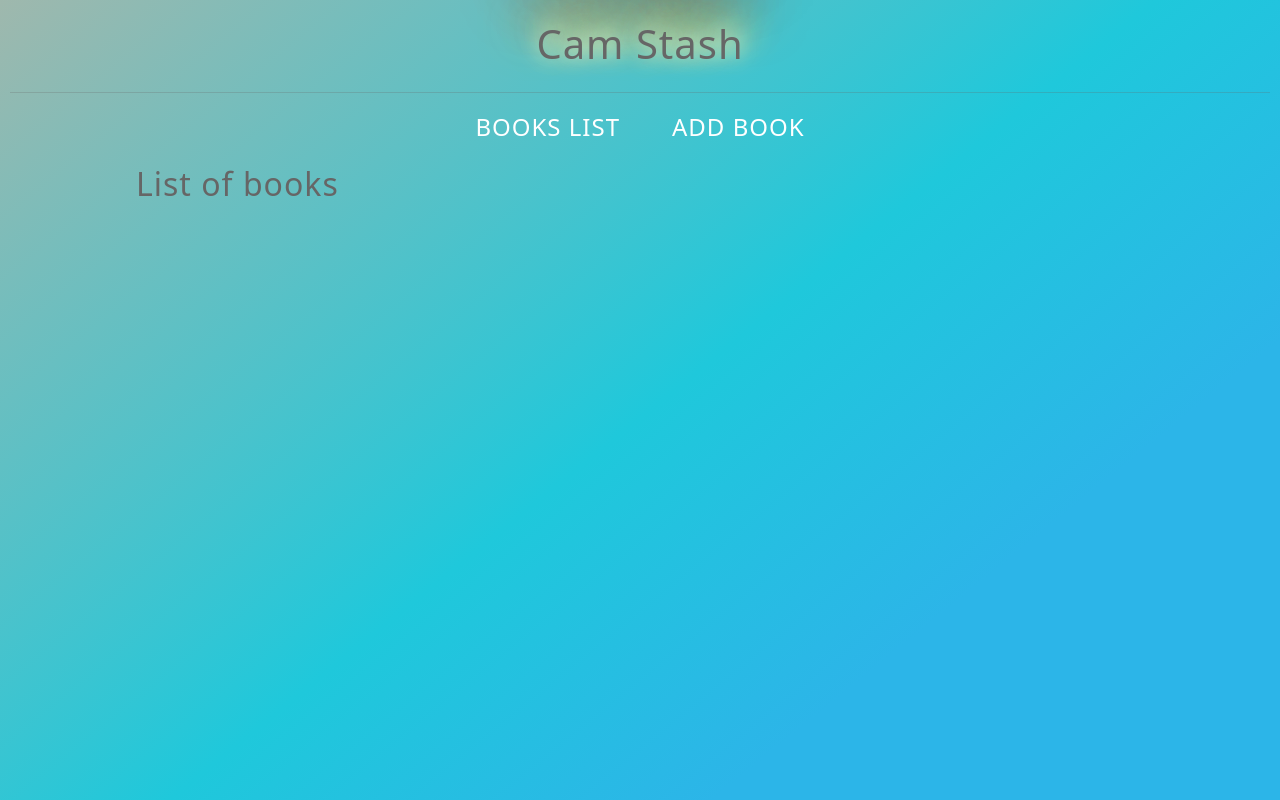
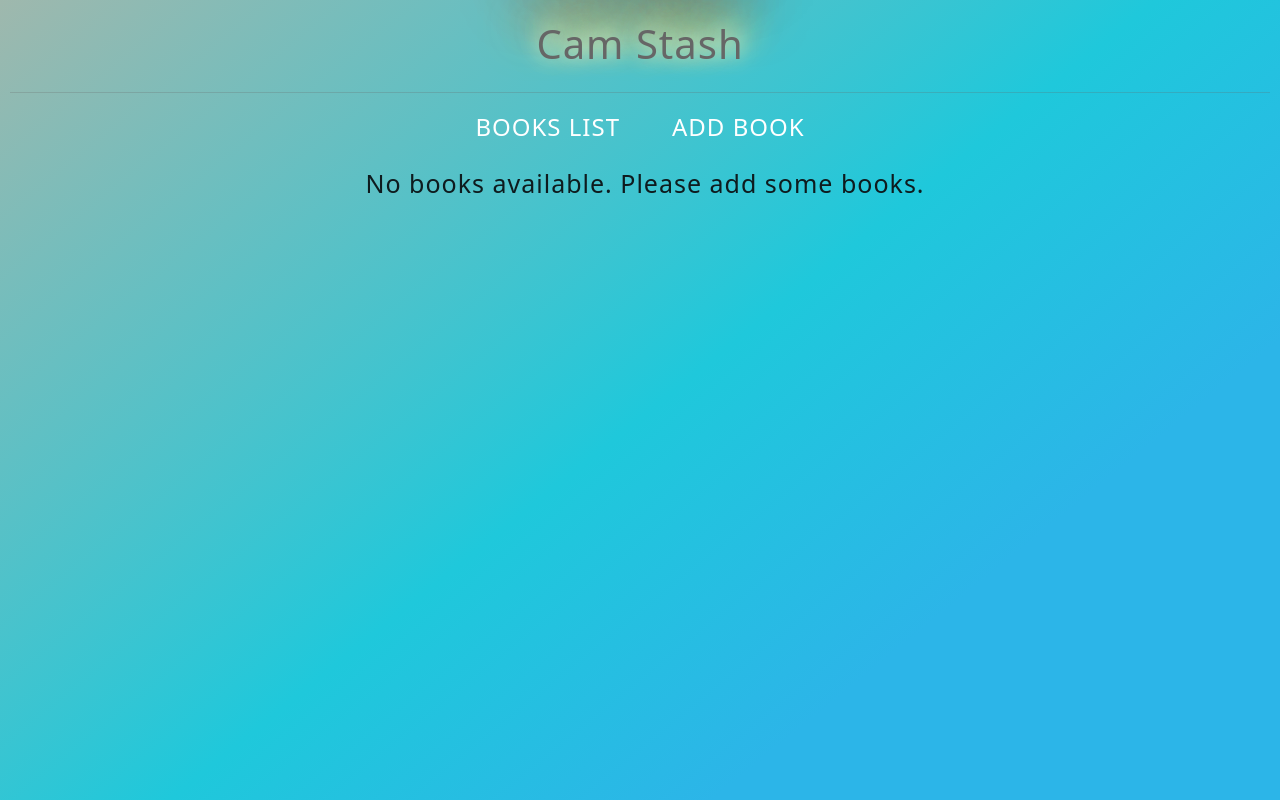
Before and after one commit to cammac725/camstash, a React (Create React App) app: page / in a window 1280 px wide. Built offline with nearby package versions, Linux system fonts and the light colour scheme.

Commit message:
add localStorage, Book.js

```diff
--- a/package.json
+++ b/package.json
@@ -13,7 +13,7 @@
     "react-bootstrap": "^2.2.0",
     "react-dom": "^17.0.2",
     "react-router": "^6.2.2",
-    "react-router-dom": "^6.2.2",
+    "react-router-dom": "^5.2.0",
     "react-scripts": "5.0.0",
     "uuid": "^8.3.2",
     "web-vitals": "^2.1.4"
--- a/src/components/AddBook.js
+++ b/src/components/AddBook.js
@@ -1,9 +1,10 @@
 import React from 'react';
 import BookForm from './BookForm';
 
-const AddBook = () => {
+const AddBook = ({ history, books, setBooks }) => {
   const handleOnSubmit = (book) => {
-    console.log(book);
+    setBooks([book, ...books]);
+    history.push('/');
   };
 
   return (
--- /dev/null
+++ b/src/components/Book.js
@@ -0,0 +1,37 @@
+import React from 'react';
+import { Button, Card } from 'react-bootstrap';
+import { useHistory } from 'react-router-dom';
+
+const Book = ({
+  id,
+  bookname,
+  author,
+  genre,
+  published,
+  dateread,
+  handleRemoveBook
+}) => {
+  const history = useHistory();
+
+  return (
+    <Card style={{ width: '18rem' }} className="book">
+      <Card.Body>
+        <Card.Title className='book-title'>{bookname}</Card.Title>
+        <div className='book-details'>
+          <div>Author: {author}</div>
+          <div>Genre: {genre}</div>
+          <div>Date published: {published}</div>
+          <div>Date read: {dateread}</div>
+        </div>
+        <Button variant="primary" onClick={() => history.push(`/edit/${id}`)}>
+          Edit
+        </Button>{' '}
+        <Button variant="danger" onClick={() => handleRemoveBook(id)}>
+          Delete
+        </Button>
+      </Card.Body>
+    </Card>
+  );
+};
+
+export default Book;
--- a/src/components/Bookslist.js
+++ b/src/components/Bookslist.js
@@ -1,7 +1,26 @@
+import _ from 'lodash';
 import React from 'react';
+import Book from './Book';
 
-const Bookslist = () => {
-  return <h2>List of books</h2>
+const Bookslist = ({ books, setBooks }) => {
+
+  const handleRemoveBook = (id) => {
+    setBooks(books.filter((book) => book.id !== id));
+  };
+
+  return (
+    <React.Fragment>
+      <div className="book-list">
+        {!_.isEmpty(books) ? (
+          books.map((book) => (
+            <Book key={book.id} {...book} handleRemoveBook={handleRemoveBook} />
+          ))
+        ) : (
+          <p className="message">No books available. Please add some books.</p>
+        )}
+      </div>
+    </React.Fragment>
+  )
 };
 
 export default Bookslist;
--- /dev/null
+++ b/src/hooks/useLocalStorage.js
@@ -0,0 +1,20 @@
+import { useEffect, useState } from 'react';
+
+const useLocalStorage = (key, initialValue) => {
+  const [value, setValue] = useState(() => {
+    try {
+      const localValue = window.localStorage.getItem(key);
+      return localValue ? JSON.parse(localValue) : initialValue;
+    } catch (error) {
+      return initialValue;
+    }
+  });
+
+  useEffect(() => {
+    window.localStorage.setItem(key, JSON.stringify(value));
+  }, [key, value]);
+
+  return [value, setValue];
+};
+
+export default useLocalStorage;
--- a/src/router/AppRouter.js
+++ b/src/router/AppRouter.js
@@ -1,19 +1,30 @@
 import React from 'react';
-import { BrowserRouter, Route, Routes } from 'react-router-dom';
+import { BrowserRouter, Route, Switch } from 'react-router-dom';
 import AddBook from '../components/AddBook';
 import Bookslist from '../components/Bookslist';
 import Header from '../components/Header';
+import useLocalStorage from '../hooks/useLocalStorage';
 
 const AppRouter = () => {
+  const [books, setBooks] = useLocalStorage('books', []);
+
   return (
     <BrowserRouter>
       <div>
         <Header />
         <div className='main-content'>
-          <Routes>
-            <Route element={<Bookslist/>} path="/" exact />
-            <Route element={<AddBook/>} path="/add" />
-          </Routes>
+          <Switch>
+            <Route
+              render={(props) => (
+                <Bookslist {...props} books={books} setBooks={setBooks} />
+              )}
+              path="/" exact />
+            <Route
+              render={(props) => (
+                <AddBook {...props} books={books} setBooks={setBooks} />
+              )}
+              path="/add" />
+          </Switch>
         </div>
       </div>
     </BrowserRouter>
```
Also changed, not shown: src/App.js (deleted, +0 -25 lines), 1 other file (tests, documents, lock files or other folders).
